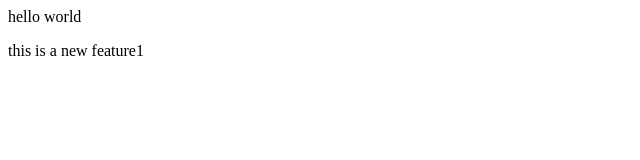
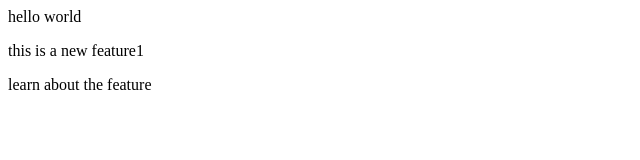
Before and after one commit to himanshu8920/gitandgithubdemo, a plain HTML site: page index.html in a window 1280 px wide. Shown: the whole page, without its empty margins (0-640 px from the left). Drawn offline with Linux system fonts and the light colour scheme.

Commit message:
adding some new line

```diff
--- a/index.html
+++ b/index.html
@@ -1,2 +1,3 @@
 <p> hello world </p>
 <p> this is a new feature1</p>
+<p>learn about the feature</p>
```
